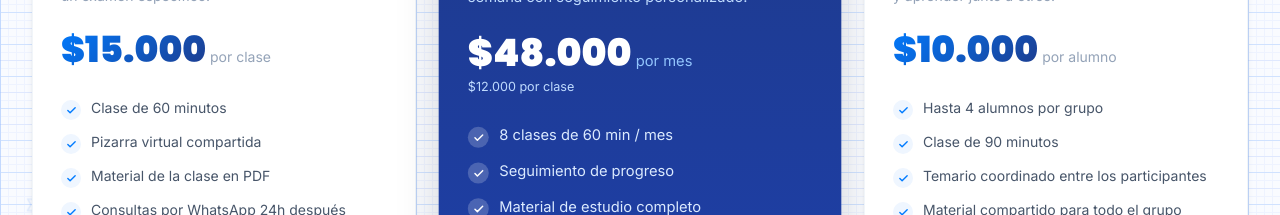
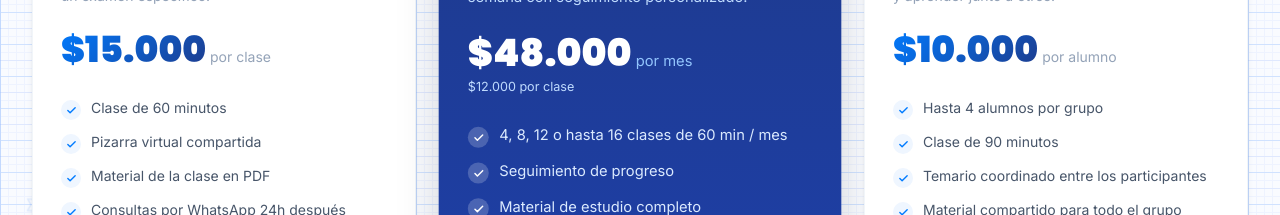
Before and after one commit to ramirolacci/LucaMartinezMath, a React (Vite) app: page / in a window 1280 px wide. Shown: the part 3860-4075 px from the top of the page. Built offline with nearby package versions, Linux system fonts and the light colour scheme.

Commit message:
add plan config

```diff
--- a/src/components/Pricing.tsx
+++ b/src/components/Pricing.tsx
@@ -28,7 +28,7 @@ const plans = [
     priceNote: '$12.000 por clase',
     description: 'El plan más elegido. A partir de 1 clase por semana con seguimiento personalizado.',
     features: [
-      '8 clases de 60 min / mes',
+      '4, 8, 12 o hasta 16 clases de 60 min / mes',
       'Seguimiento de progreso',
       'Material de estudio completo',
       'Consultas ilimitadas por WhatsApp',
```
